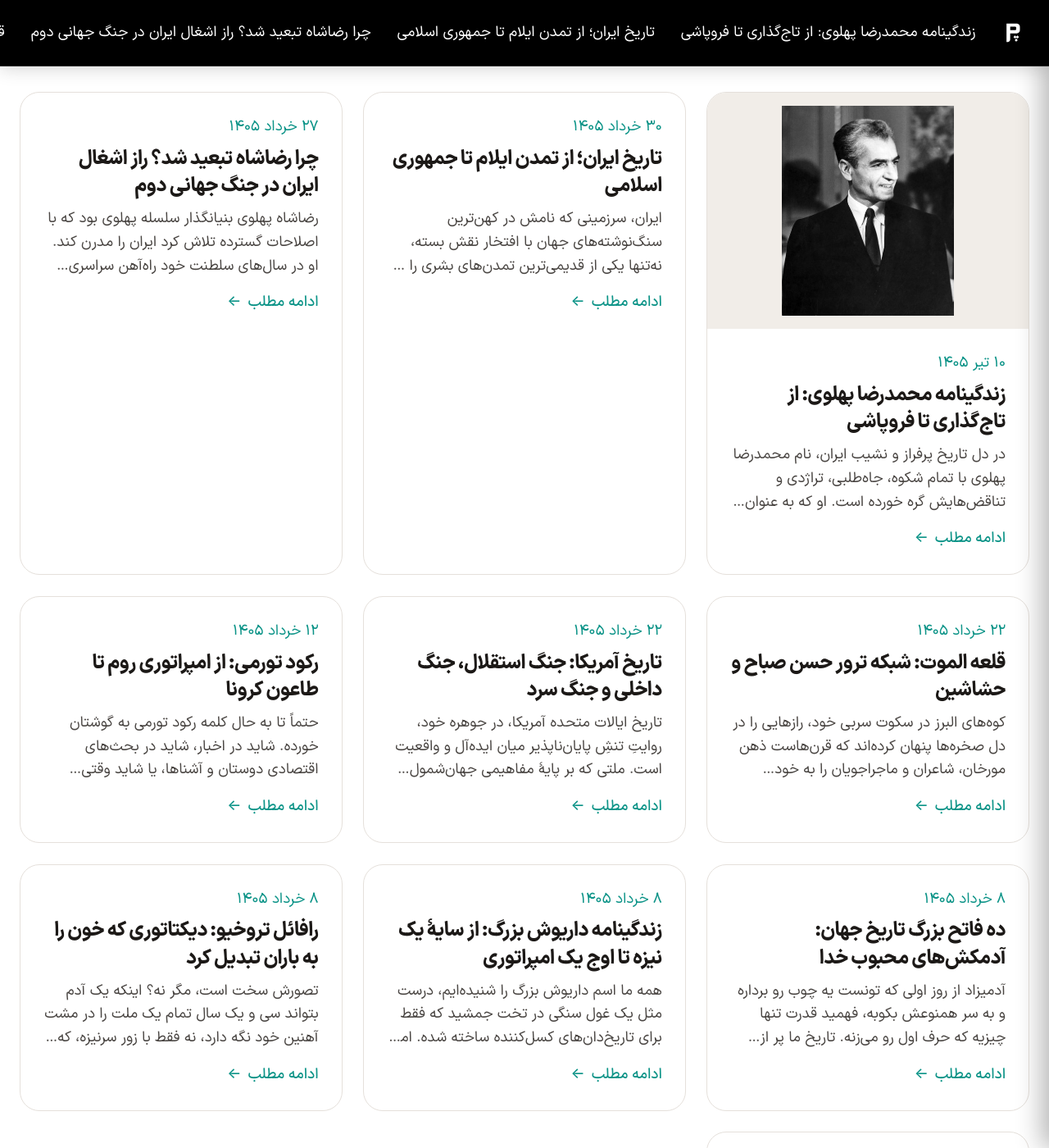
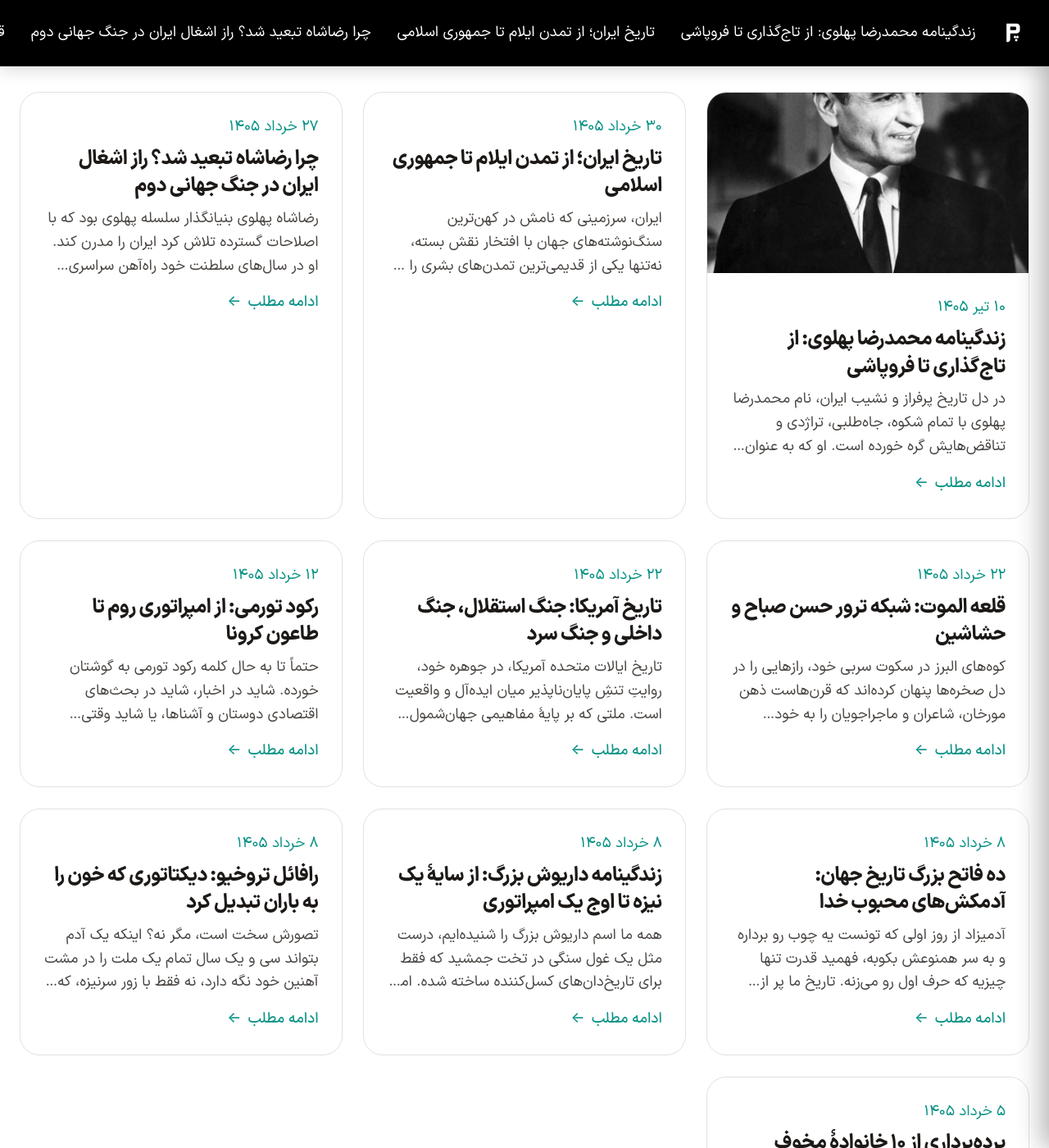
Before and after one commit to darkblog/darkblog.github.io, a Jekyll site: the page built from index.html, in a window 1280 px wide and 1400 px high. Shown: the whole window at 82% size. Built offline with Jekyll 4.4.1, drawn with Linux system fonts in a browser that asks for light colours.

Commit message:
Update default.html

```diff
--- a/_layouts/default.html
+++ b/_layouts/default.html
@@ -150,8 +150,8 @@
     .article-item { background-color: white; border: 1px solid #e5e0db; border-radius: 1.5rem; overflow: hidden; transition: transform 0.3s ease, box-shadow 0.3s ease; display: flex; flex-direction: column; }
     .article-item:hover { transform: translateY(-6px); box-shadow: 0 12px 30px rgba(0, 0, 0, 0.08); }
     .article-link { text-decoration: none; color: inherit; display: flex; flex-direction: column; flex: 1; }
-    .article-item figure { margin: 0; background-color: #f1ede8; display: flex; align-items: center; justify-content: center; padding: 1rem; }
-    .article-item figure img { display: block; max-width: 100%; max-height: 16rem; height: auto; width: auto; object-fit: contain; }
+    .article-item figure { margin: 0; background-color: #f1ede8; width: 100%; aspect-ratio: 16 / 9; overflow: hidden; }
+    .article-item figure img { display: block; width: 100%; height: 100%; object-fit: cover; }
     .article-body { padding: clamp(1rem, 2.5vw, 1.75rem); font-size: inherit; flex: 1; display: flex; flex-direction: column; }
     .article-body time { display: inline-block; color: #0d9488; margin-bottom: 0.5rem; font-size: inherit; }
     .article-body h2 { font-weight: 800; line-height: 1.4; margin: 0 0 0.5rem 0; font-size: 1.5rem; letter-spacing: -0.02em; color: #1c1917; }
```
